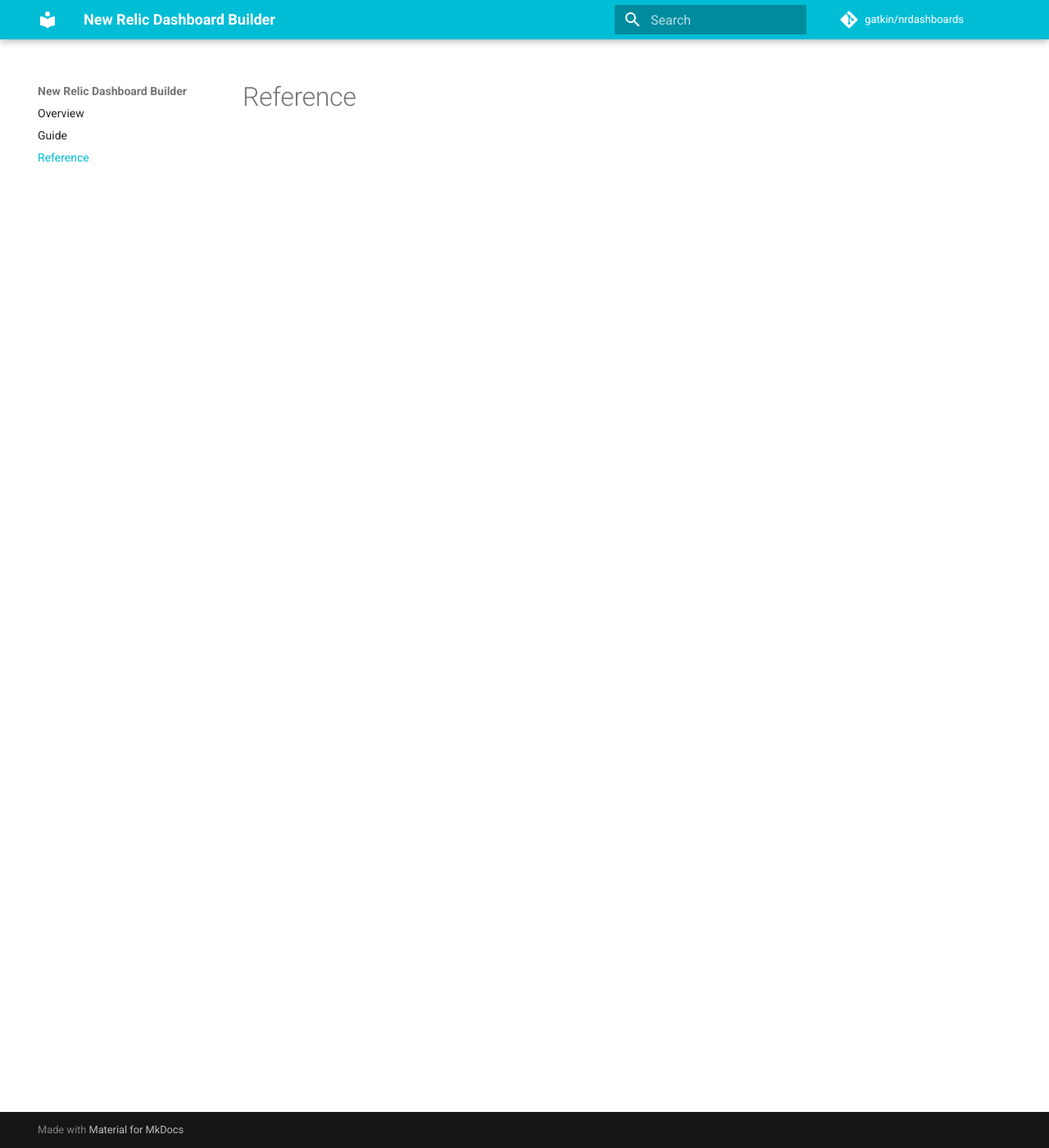
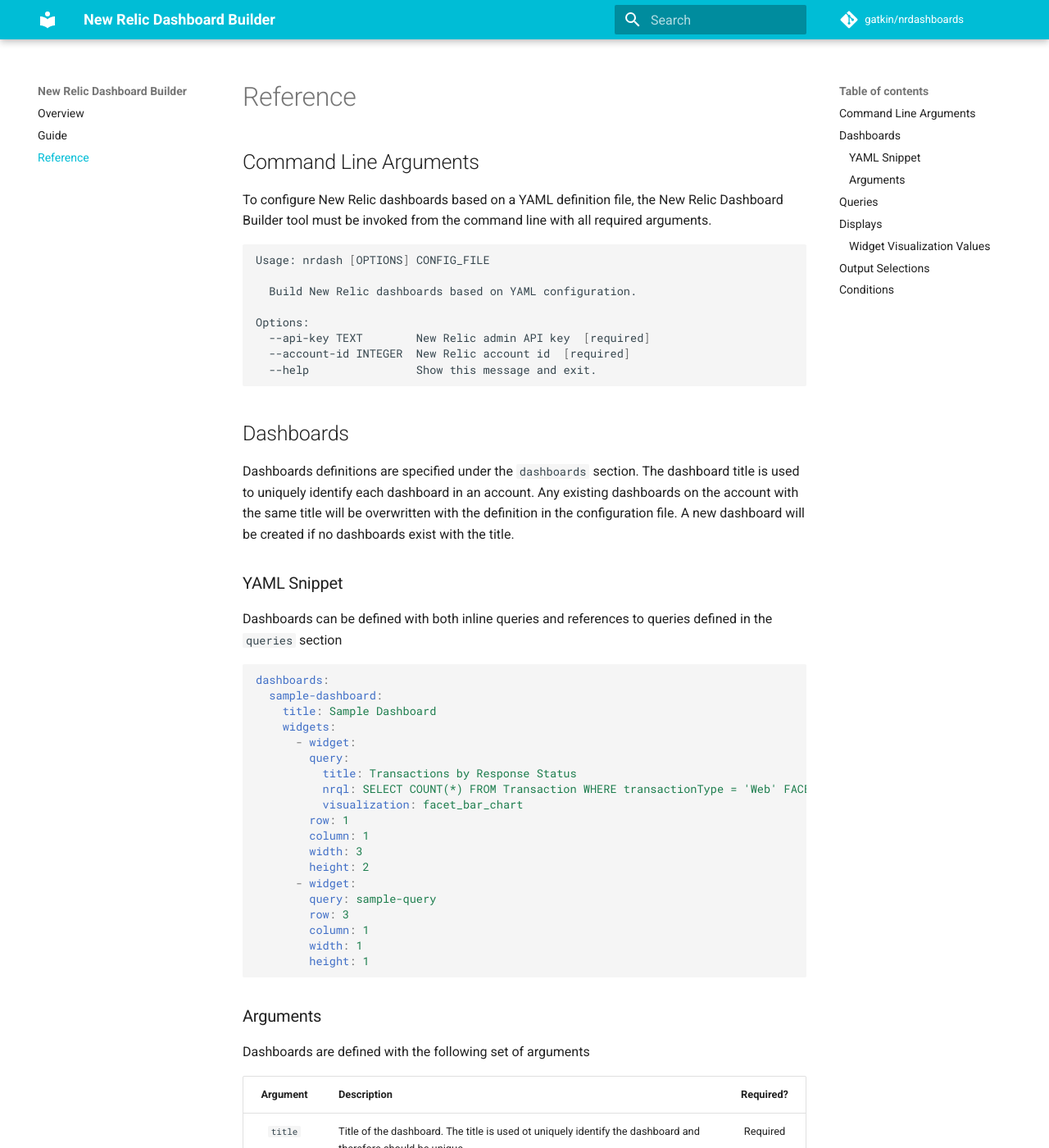
Before and after one commit to gatkin/nrdashboards, an MkDocs documentation site: the page built from docs/reference.md, in a window 1280 px wide and 1400 px high. Shown: the whole window at 82% size. Built offline with MkDocs 1.6.1 and Material for MkDocs 9.7.7, drawn with Linux system fonts in a browser that asks for light colours; comment, search, counter and statistics services are not loaded; some of the changed text lies outside the part shown.

Commit message:
Add reference documentation for dashboard defintinos

````diff
--- a/docs/reference.md
+++ b/docs/reference.md
@@ -1 +1,96 @@
 # Reference
+
+## Command Line Arguments
+
+To configure New Relic dashboards based on a YAML definition file, the New Relic Dashboard Builder tool must be invoked from the command line with all required arguments.
+
+```sh
+Usage: nrdash [OPTIONS] CONFIG_FILE
+
+  Build New Relic dashboards based on YAML configuration.
+
+Options:
+  --api-key TEXT        New Relic admin API key  [required]
+  --account-id INTEGER  New Relic account id  [required]
+  --help                Show this message and exit.
+```
+
+## Dashboards
+
+Dashboards definitions are specified under the `dashboards` section. The dashboard title is used to uniquely identify each dashboard in an account. Any existing dashboards on the account with the same title will be overwritten with the definition in the configuration file. A new dashboard will be created if no dashboards exist with the title.
+
+### YAML Snippet
+
+Dashboards can be defined with both inline queries and references to queries defined in the `queries` section
+
+```yaml
+dashboards:
+  sample-dashboard:
+    title: Sample Dashboard
+    widgets:
+      - widget:
+        query:
+          title: Transactions by Response Status
+          nrql: SELECT COUNT(*) FROM Transaction WHERE transactionType = 'Web' FACET response.status
+          visualization: facet_bar_chart
+        row: 1
+        column: 1
+        width: 3
+        height: 2
+      - widget:
+        query: sample-query
+        row: 3
+        column: 1
+        width: 1
+        height: 1
+```
+
+### Arguments
+
+Dashboards are defined with the following set of arguments
+
+| Argument | Description| Required?|
+|:----------:|------------|:------------:|
+| `title`     | Title of the dashboard. The title is used ot uniquely identify the dashboard and therefore should be unique. | Required |
+| `widgets`   | List of widgets that are included in the dashboard. | Required |
+
+Widgets in a dashboard are defined with the following set of arguments
+
+| Argument | Description| Required?|
+|:----------:|------------|:------------:|
+| `query` | The query that specifies the data displayed by the widget. The query can be either an *inline query* or a *reference* to a query defined in the `queries` section. | Required |
+| `row` | The row of the dashboard on which the widget should be displayed. Rows are numbered starting from 1. | Required |
+| `column` | The column of dashboard on which the widget should be displayed. Valid column values are 1, 2, or 3. | Required |
+| `width` | The width of the widget. Valid width values are 1, 2, or 3. | Required |
+| `height` | The height of the widget. | Required |
+
+
+## Queries
+
+## Displays
+
+### Widget Visualization Values
+
+The follow widget visualization values are supported as specified in the [New Relic API documentation](https://docs.newrelic.com/docs/insights/insights-api/manage-dashboards/insights-dashboard-api#supported)
+
+* `event_table`
+* `line_chart`
+* `facet_table`
+* `facet_bar_chart`
+* `facet_pie_chart`
+* `billboard`
+* `faceted_area_chart`
+* `faceted_line_chart`
+* `comparison_line_chart`
+* `heatmap`
+* `histogram`
+* `billboard_comparison`
+* `attribute_sheet`
+* `funnel`
+* `gauge`
+* `json`
+* `list`
+
+## Output Selections
+
+## Conditions
````
